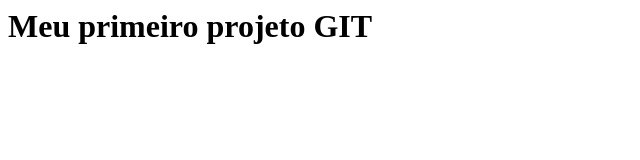
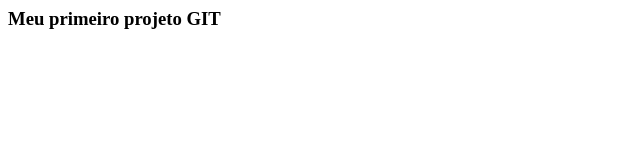
Before and after one commit to brunogds/site, a plain HTML site: page index.html in a window 1280 px wide. Shown: the whole page, without its empty margins (0-640 px from the left). Drawn offline with Linux system fonts and the light colour scheme.

Commit message:
Alterado de H1 para H3

```diff
--- a/index.html
+++ b/index.html
@@ -3,7 +3,7 @@
 <title>Meu Site</title>
 
 <body>
-	<h1>Meu primeiro projeto GIT</h1>
+	<h3>Meu primeiro projeto GIT</h3>
 </body>
 
 </html>
```
